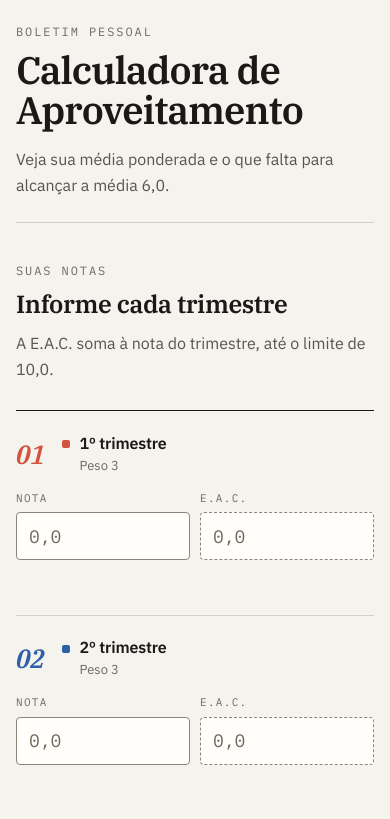
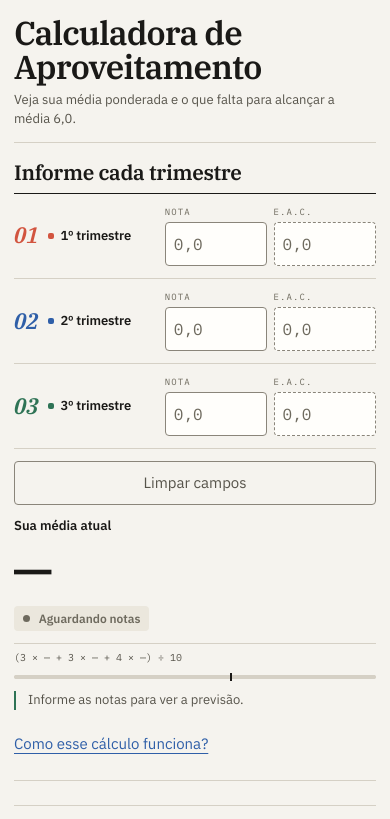
Before and after one commit to michelbonazza/calculadora-aproveitamento, a website with bundled scripts: page index.html in a window 390 px wide. Shown: the top 819 px of the page. Built offline with nearby package versions, Linux system fonts and the light colour scheme.

Commit message:
feat: compact calculator for mobile

```diff
--- a/assets/css/styles.css
+++ b/assets/css/styles.css
@@ -502,7 +502,7 @@ progress::-moz-progress-bar {
 
   .result-panel {
     position: static;
-    margin-top: var(--section-space);
+    margin-top: 0;
     padding-left: 0;
     padding-bottom: 1rem;
     border-top: 1px solid var(--color-rule);
@@ -512,47 +512,175 @@ progress::-moz-progress-bar {
 
 @media (max-width: 560px) {
   :root {
-    --page-gutter: 1rem;
+    --page-gutter: 0.875rem;
+    --section-space: 1.125rem;
+  }
+
+  body {
+    font-size: 0.9375rem;
+    line-height: 1.45;
   }
 
   .site-header {
-    padding-top: 1.5rem;
+    padding-block: 1rem 0.875rem;
+  }
+
+  .site-header .eyebrow,
+  .result-panel > .eyebrow,
+  .calculator-entry .eyebrow,
+  .section-heading > p:last-child {
+    display: none;
   }
 
   h1 {
-    font-size: clamp(2rem, 10vw, 2.4rem);
+    font-size: clamp(1.75rem, 8.5vw, 2.2rem);
+  }
+
+  .intro {
+    margin-top: 0.4rem;
+    font-size: 0.8125rem;
+    line-height: 1.4;
+  }
+
+  .result-panel {
+    margin-top: 0;
+    padding-block: 0.875rem;
+    border-top: 0;
+    border-bottom: 1px solid var(--color-rule);
+  }
+
+  .result-panel h2 {
+    font-family: var(--font-body);
+    font-size: 0.8125rem;
+    letter-spacing: 0;
+  }
+
+  #score {
+    margin-top: 0.25rem;
+    font-size: clamp(3.25rem, 16vw, 4rem);
+  }
+
+  #status {
+    margin-top: 0.35rem;
+    padding: 0.25rem 0.55rem;
+    font-size: 0.75rem;
+  }
+
+  .formula,
+  #required,
+  .progress-wrap,
+  #explanation-toggle,
+  .explanation {
+    margin-top: 0.75rem;
+  }
+
+  .formula {
+    padding-top: 0.5rem;
+    font-size: 0.625rem;
+    line-height: 1.25;
+  }
+
+  .progress-wrap label {
+    position: absolute;
+    width: 1px;
+    height: 1px;
+    margin: -1px;
+    overflow: hidden;
+    clip: rect(0 0 0 0);
+    white-space: nowrap;
+  }
+
+  .progress-wrap {
+    margin-top: 0.4rem;
+  }
+
+  .progress-wrap::after {
+    bottom: -2px;
+    height: 8px;
+  }
+
+  progress {
+    height: 4px;
+  }
+
+  #required {
+    padding-left: 0.75rem;
+    font-size: 0.8125rem;
+  }
+
+  .section-heading {
+    margin-bottom: 0.5rem;
+  }
+
+  .section-heading h2 {
+    font-size: 1.3rem;
   }
 
   .trimester {
-    grid-template-columns: minmax(0, 1fr);
-    gap: 1rem;
+    grid-template-columns: minmax(5.75rem, 0.8fr) minmax(0, 1.2fr);
+    gap: 0.4rem 0.625rem;
+    padding-block: 0.75rem;
   }
 
   .trimester-header {
-    grid-template-columns: 2.125rem minmax(0, 1fr);
-    gap: 0.75rem;
+    grid-template-columns: 1.65rem minmax(0, 1fr);
+    gap: 0.5rem;
   }
 
   .trimester-number {
-    font-size: 1.65rem;
+    font-size: 1.4rem;
+  }
+
+  .trimester-header h3 {
+    padding-left: 0.75rem;
+    font-size: 0.8125rem;
+  }
+
+  .trimester-header h3::before {
+    width: 0.375rem;
+    height: 0.375rem;
+  }
+
+  .trimester-header div > p {
+    display: none;
   }
 
   .grade-fields {
     grid-template-columns: repeat(2, minmax(0, 1fr));
     width: 100%;
-    gap: 0.625rem;
+    gap: 0.4rem;
+  }
+
+  .field label {
+    margin-bottom: 0.25rem;
+    font-size: 0.5625rem;
+  }
+
+  .field input {
+    height: 44px;
+    padding-inline: 0.5rem;
+    font-size: 1rem;
   }
 
   .field-error {
+    min-height: 0;
     margin-left: 0;
+    font-size: 0.75rem;
+  }
+
+  .field-error:empty {
+    display: none;
   }
 
   #clear {
+    min-height: 44px;
+    margin-top: 0.75rem;
     width: 100%;
   }
 
-  #score {
-    font-size: clamp(3.75rem, 20vw, 5rem);
+  .site-footer {
+    margin-top: 1.5rem;
+    padding-block: 1rem 1.5rem;
   }
 }
 
```
